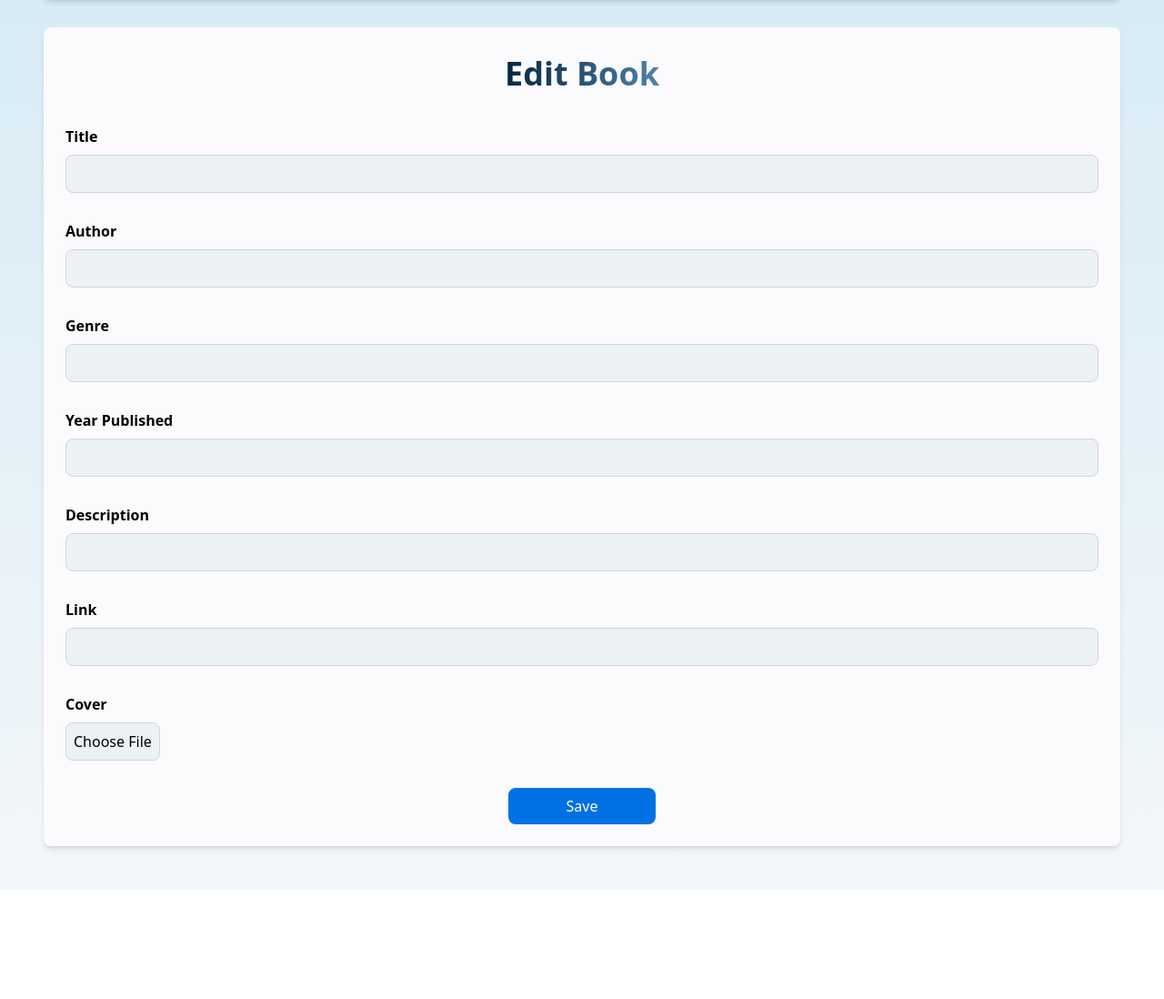
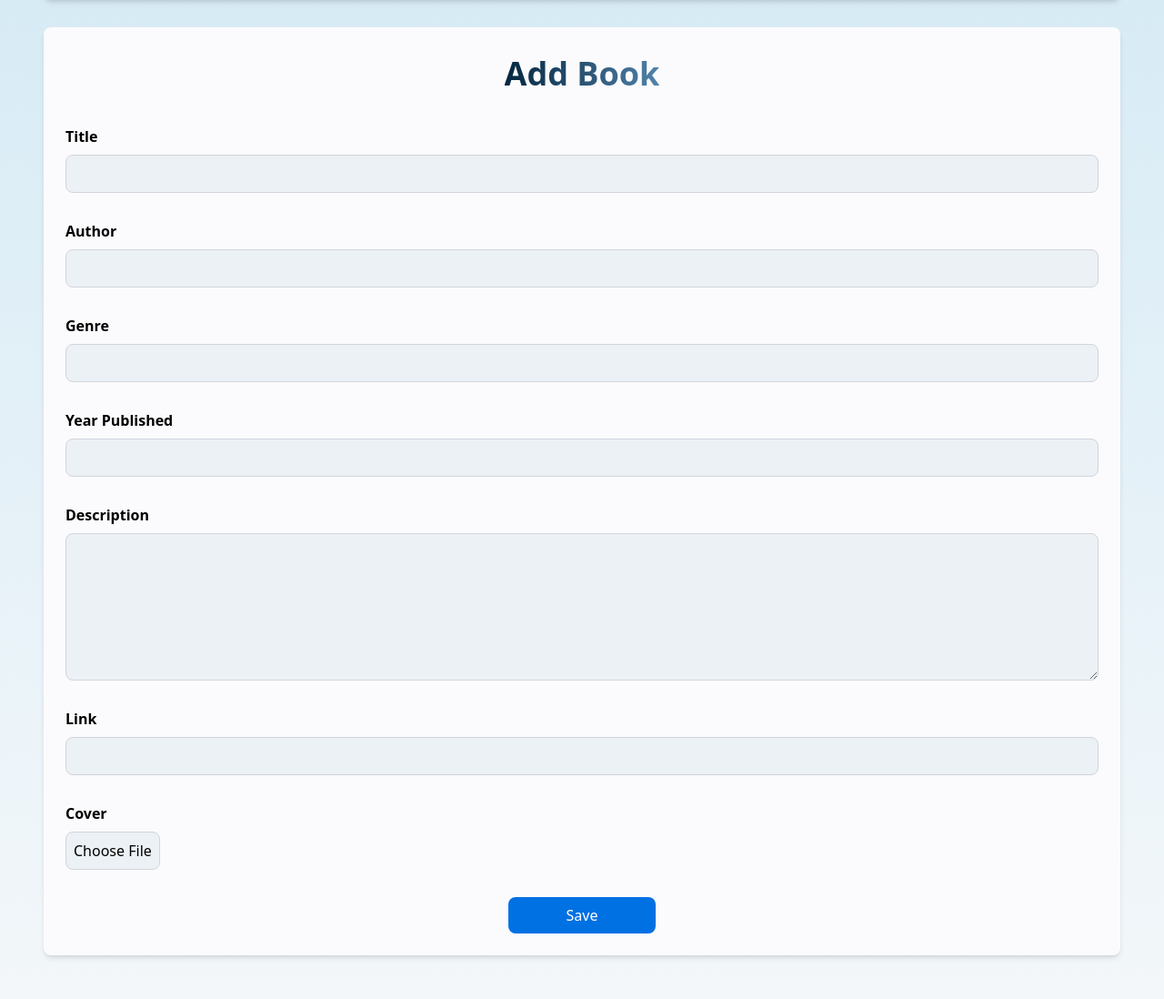
Before and after one commit to UCYenyen/ALP_Webprog_Github, a PHP site: page /edit-book.php in a window 1280 px wide. Shown: the part 144-1242 px from the top of the page at 91% size. Before the commit the page ends 1121 px from the top, so only its background shows below. Run offline with PHP 8.4, Linux system fonts and the light colour scheme.

Commit message:
Minor changes

```diff
--- a/view/book-page-personal.php
+++ b/view/book-page-personal.php
@@ -24,9 +24,9 @@
                 <a href="community-collection.php">Community Collection</a>
             </div>
             <div class="flex md:hidden flex-col gap-1">
-               <div class="w-8 h-1 bg-black"></div>
-               <div class="w-8 h-1 bg-black"></div>
-               <div class="w-8 h-1 bg-black"></div>
+                <div class="w-8 h-1 bg-black"></div>
+                <div class="w-8 h-1 bg-black"></div>
+                <div class="w-8 h-1 bg-black"></div>
             </div>
             <div class="hidden md:block">
                 <a href="account.php" class="w-10 h-10 rounded-full bg-black block"></a>
--- a/view/edit-book.php
+++ b/view/edit-book.php
@@ -22,9 +22,9 @@
                 <a href="community-collection.php">Community Collection</a>
             </div>
             <div class="flex md:hidden flex-col gap-1">
-               <div class="w-8 h-1 bg-black"></div>
-               <div class="w-8 h-1 bg-black"></div>
-               <div class="w-8 h-1 bg-black"></div>
+                <div class="w-8 h-1 bg-black"></div>
+                <div class="w-8 h-1 bg-black"></div>
+                <div class="w-8 h-1 bg-black"></div>
             </div>
             <div class="hidden md:block">
                 <a href="account.php" class="w-10 h-10 rounded-full bg-black block"></a>
@@ -33,37 +33,37 @@
     </nav>
 
     <form action="text" method="POST">
-        <div class="flex flex-col items-center gap-[30px] justify-center p-6 bg-[#FBFBFD] shadow-md rounded-lg">
-            <h1 class="text-[36px] font-bold bg-gradient-to-r from-[#042740] to-[#5283AB] bg-clip-text text-transparent">Edit Book</h1>
+<div class="flex flex-col items-center gap-[30px] justify-center p-6 bg-[#FBFBFD] shadow-md rounded-lg">
+            <h1 class="text-[36px] font-bold bg-gradient-to-r from-[#042740] to-[#5283AB] bg-clip-text text-transparent">Add Book</h1>
             <div class="w-full flex flex-col gap-2">
                 <p class="font-bold text-[16px]">Title</p>
-                <input type="text" name="username" required placeholder="" class="w-full bg-[#EBF1F4] p-2 border border-gray-300 rounded-lg focus:outline-none focus:ring-2 focus:ring-blue-500">
+                <input type="text" name="title" required class="w-full bg-[#EBF1F4] p-2 border border-gray-300 rounded-lg focus:outline-none focus:ring-2 focus:ring-blue-5">
             </div>
             <div class="w-full flex flex-col gap-2">
                 <p class="font-bold text-[16px]">Author</p>
-                <input type="password" name="password" required placeholder="" class="w-full bg-[#EBF1F4] p-2 border border-gray-300 rounded-lg focus:outline-none focus:ring-2 focus:ring-blue-500">
+                <input type="text" name="author" required class="w-full bg-[#EBF1F4] p-2 border border-gray-300 rounded-lg focus:outline-none focus:ring-2 focus:ring-blue-500">
             </div>
             <div class="w-full flex flex-col gap-2">
                 <p class="font-bold text-[16px]">Genre</p>
-                <input type="password" name="password" required placeholder="" class="w-full bg-[#EBF1F4] p-2 border border-gray-300 rounded-lg focus:outline-none focus:ring-2 focus:ring-blue-500">
+                <input type="text" name="genre" required class="w-full bg-[#EBF1F4] p-2 border border-gray-300 rounded-lg focus:outline-none focus:ring-2 focus:ring-blue-500">
             </div>
             <div class="w-full flex flex-col gap-2">
                 <p class="font-bold text-[16px]">Year Published</p>
-                <input type="password" name="password" required placeholder="" class="w-full bg-[#EBF1F4] p-2 border border-gray-300 rounded-lg focus:outline-none focus:ring-2 focus:ring-blue-500">
+                <input type="text" name="year_published" required class="w-full bg-[#EBF1F4] p-2 border border-gray-300 rounded-lg focus:outline-none focus:ring-2 focus:ring-blue-500">
             </div>
             <div class="w-full flex flex-col gap-2">
                 <p class="font-bold text-[16px]">Description</p>
-                <input type="password" name="password" required placeholder="" class="w-full bg-[#EBF1F4] p-2 border border-gray-300 rounded-lg focus:outline-none focus:ring-2 focus:ring-blue-500">
+                <textarea maxlength="1000" rows="6" cols="50" required class="w-full bg-[#EBF1F4] p-2 border border-gray-300 rounded-lg focus:outline-none focus:ring-2 focus:ring-blue-500"></textarea>
             </div>
             <div class="w-full flex flex-col gap-2">
                 <p class="font-bold text-[16px]">Link</p>
-                <input type="password" name="password" required placeholder="" class="w-full bg-[#EBF1F4] p-2 border border-gray-300 rounded-lg focus:outline-none focus:ring-2 focus:ring-blue-500">
+                <input type="text" name="link" required class="w-full bg-[#EBF1F4] p-2 border border-gray-300 rounded-lg focus:outline-none focus:ring-2 focus:ring-blue-500">
             </div>
             <div class="w-full flex flex-col gap-2 justify-left">
                 <p class="font-bold text-[16px]">Cover</p>
                 <label class="bg-[#EBF1F4] w-[6.5rem] p-2 border border-gray-300 rounded-lg focus:outline-none focus:ring-2 focus:ring-blue-500 cursor-pointer text-left">
                     Choose File
-                    <input type="file" required name="cover" class="hidden">
+                    <input type="file" name="cover" class="hidden">
                 </label>
             </div>
             <button type="submit" class="w-fill px-16 bg-[#0071E3] text-white p-2 rounded-lg hover:bg-blue-700 transition duration-200">Save</button>
```
Also changed, not shown: view/account.php (+4 -4 lines), view/add-book-form.php (+9 -9 lines), view/book-page.php (+2 -7 lines).
